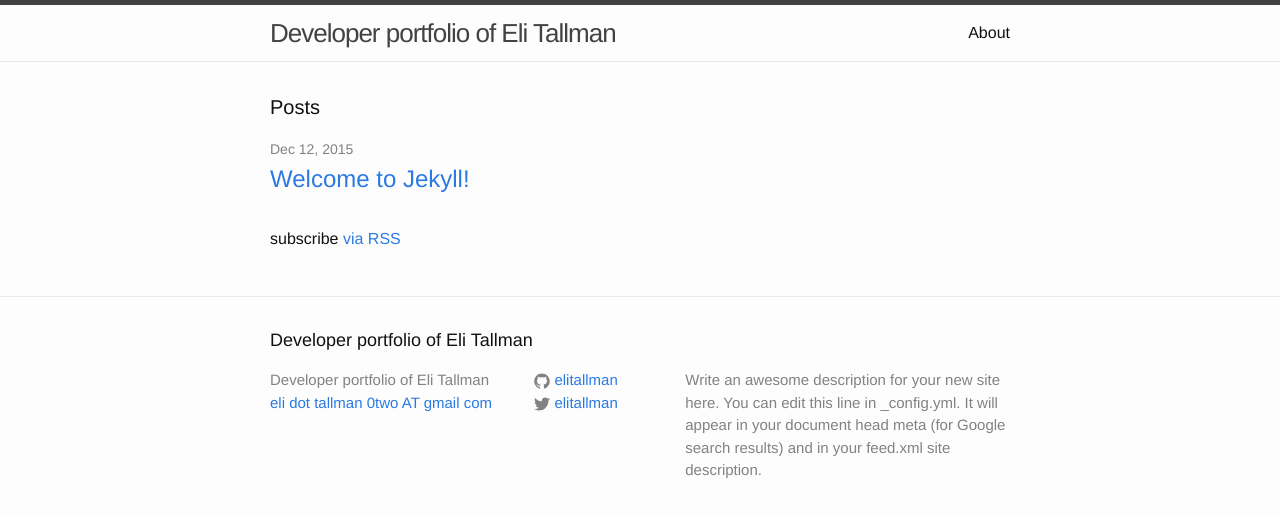
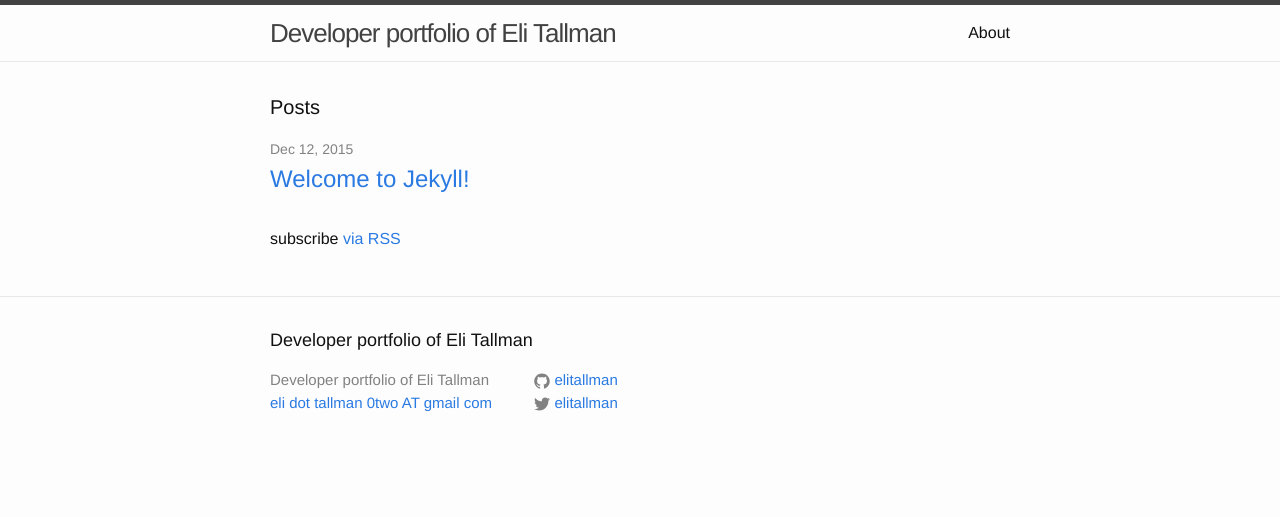
Before and after one commit to elitallman/elitallman.github.io, a Jekyll site: the page built from index.html, in a window 1280 px wide. Shown: the top 517 px of the page. Built offline with Jekyll 4.4.1, drawn with Linux system fonts in a browser that asks for light colours.

Commit message:
Update _config.yml

```diff
--- a/_config.yml
+++ b/_config.yml
@@ -8,10 +8,7 @@
 # Site settings
 title: Developer portfolio of Eli Tallman
 email: eli dot tallman 0two AT gmail com
-description: > # this means to ignore newlines until "baseurl:"
-  Write an awesome description for your new site here. You can edit this
-  line in _config.yml. It will appear in your document head meta (for
-  Google search results) and in your feed.xml site description.
+description: > # Enlighten your mind reading my musings, browsing my projects, and discovering hidden easter eggs.
 baseurl: "" # the subpath of your site, e.g. /blog
 url: "https://elitallman.com.com" # the base hostname & protocol for your site
 twitter_username: elitallman
```
